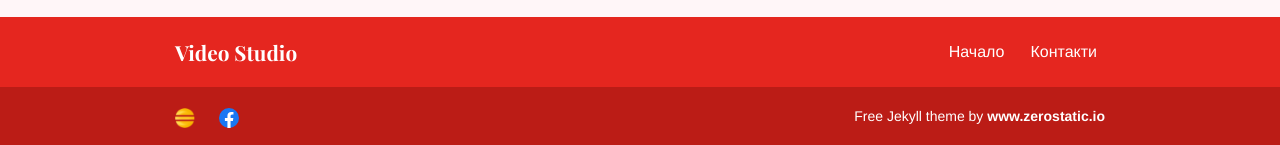
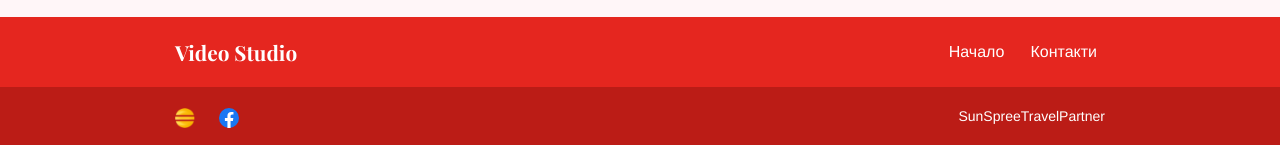
Before and after one commit to almakon/neat-cabbage-64f52, a Jekyll site: the page built from index.md, in a window 1280 px wide. Shown: the part 1683-1828 px from the top of the page. Built offline with Jekyll 4.4.1, drawn with Linux system fonts in a browser that asks for light colours.

Commit message:
_config.yml: changed

```diff
--- a/_config.yml
+++ b/_config.yml
@@ -10,8 +10,7 @@ logo:
   desktop_height: 36px
 footer:
   copyright_text: >-
-    Free Jekyll theme by <a class="zerostatic"
-    href="https://www.zerostatic.io">www.zerostatic.io</a>
+    SunSpreeTravelPartner
 seo:
   meta_og_title: Jekyll Serif Theme
   meta_og_type: website
```
